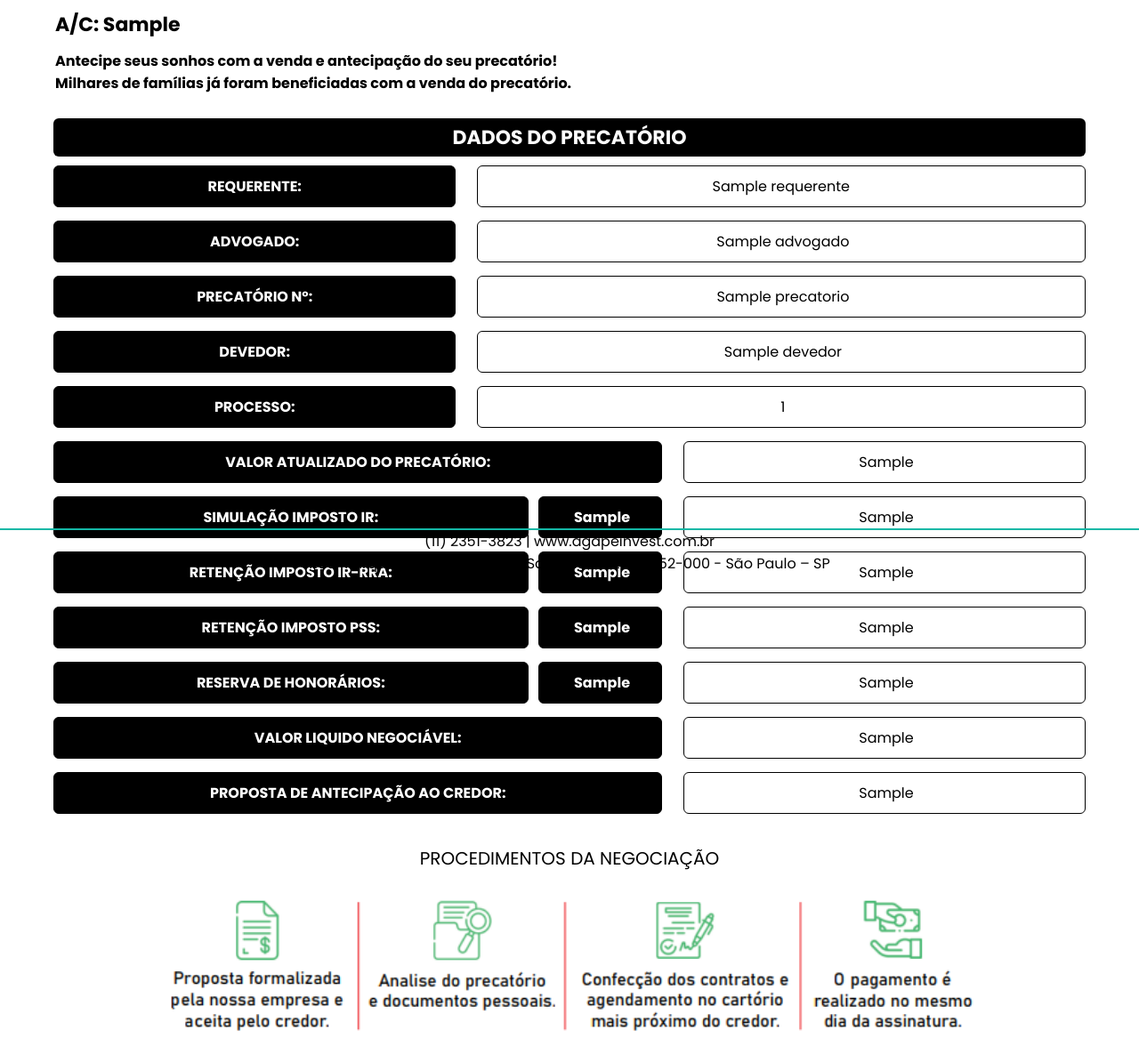
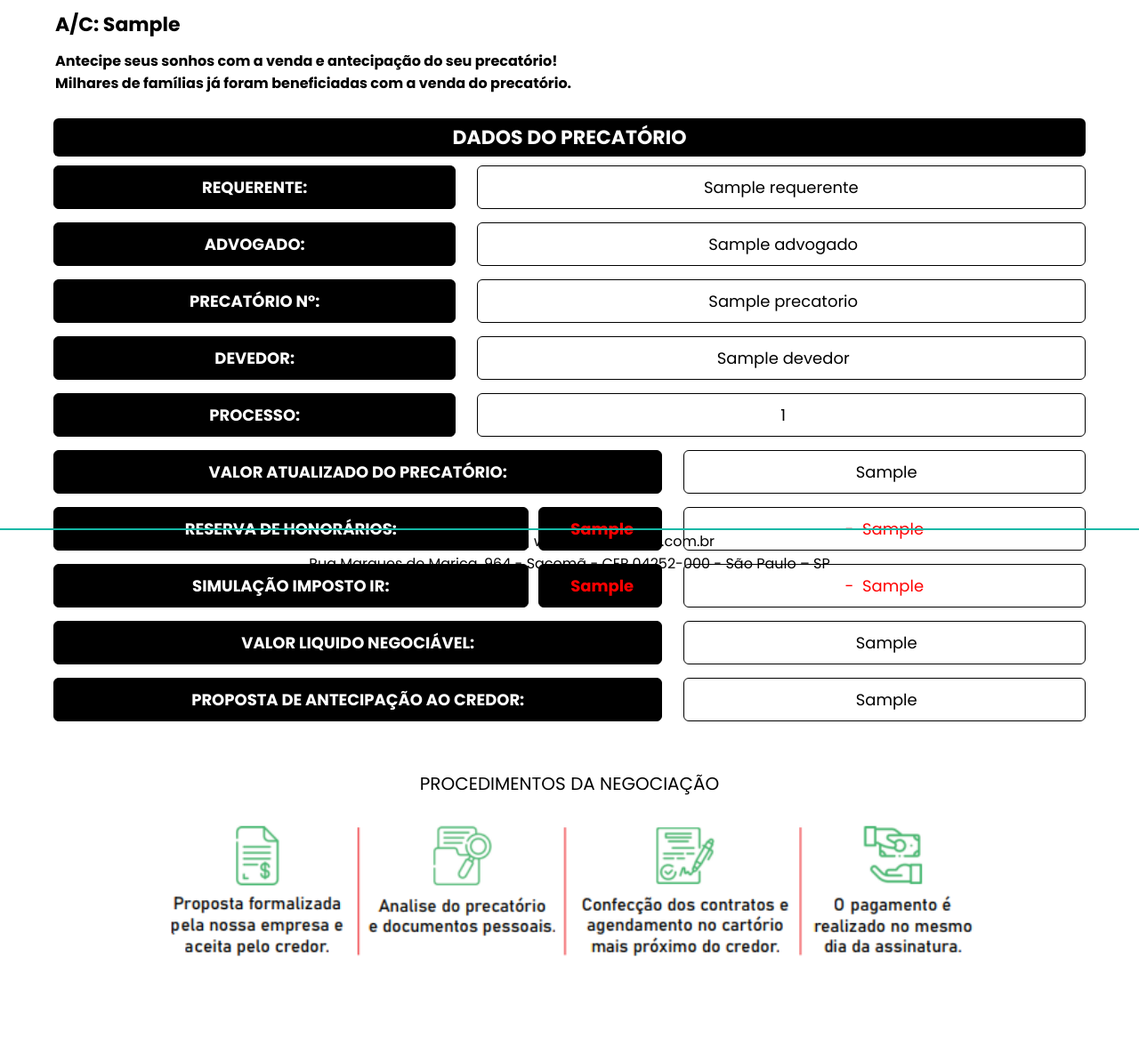
Before and after one commit to elitoncamposvr/advsv2, a PHP site: the page made by views/proposta.php in a window 1280 px wide. Shown: the part 154-1321 px from the top of the page at 89% size. After the commit the page ends 1229 px from the top, so only its background shows below. Run offline with PHP 8.4, Linux system fonts and the light colour scheme; the template is opened without the code that fills it: most values are stand-ins (such as "Sample title", 1, 10 or a date in 2020); some libraries are stand-ins or nearby versions.

Commit message:
Changed PDF

```diff
--- a/views/proposta.php
+++ b/views/proposta.php
@@ -72,6 +72,7 @@
         padding: 10px 0;
         text-align: center;
         font-weight: bold;
+        font-size: 18px;
     }
 
     .data {
@@ -81,6 +82,7 @@
         border-radius: 6px;
         padding: 10px 0;
         text-align: center;
+        font-size: 18px;
     }
 
     .label-2 {
@@ -93,6 +95,7 @@
         padding: 10px 0;
         text-align: center;
         font-weight: bold;
+        font-size: 18px;
     }
 
     .data-2 {
@@ -102,6 +105,7 @@
         border-radius: 6px;
         padding: 10px 0;
         text-align: center;
+        font-size: 18px;
     }
 
     .label-3 {
@@ -114,6 +118,7 @@
         padding: 10px 0;
         text-align: center;
         font-weight: bold;
+        font-size: 18px;
     }
 
     .data-perc {
@@ -127,6 +132,7 @@
         text-align: center;
         font-weight: bold;
         margin-left: 1%;
+        font-size: 18px;
     }
 
     .data-3 {
@@ -136,12 +142,13 @@
         border-radius: 6px;
         padding: 10px 0;
         text-align: center;
+        font-size: 18px;
     }
 
     h1 {
         text-align: center;
         font-size: 20px;
-        margin: 20px;
+        margin: 40px 0 20px 0;
         font-weight: 500;
     }
 
@@ -159,6 +166,10 @@
 
     .center{
         text-align: center;
+    }
+
+    .red{
+        color: red;
     }
 </style>
 
@@ -253,49 +264,25 @@
 
     <div class="table-line">
         <div class="label-3">
-            SIMULAÇÃO IMPOSTO IR:
+            RESERVA DE HONORÁRIOS:
         </div>
-        <div class="data-perc">
-            &nbsp;<?php echo $proposta['ir_perc']; ?>
+        <div class="data-perc red">
+            &nbsp;<?php echo $proposta['honorarios_perc']; ?>
         </div>
-        <div class="data-3">
-            &nbsp;<?php echo $proposta['ir_vlr']; ?>
+        <div class="data-3 red">
+            - &nbsp;<?php echo $proposta['honorarios_vlr_exib']; ?>
         </div>
     </div>
 
     <div class="table-line">
         <div class="label-3">
-            RETENÇÃO IMPOSTO IR-RRA:
+            SIMULAÇÃO IMPOSTO IR:
         </div>
-        <div class="data-perc">
-            &nbsp;<?php echo $proposta['rra_perc']; ?>
+        <div class="data-perc red">
+            &nbsp;<?php echo $proposta['ir_perc']; ?>
         </div>
-        <div class="data-3">
-            &nbsp;<?php echo $proposta['rra_vlr']; ?>
-        </div>
-    </div>
-
-    <div class="table-line">
-        <div class="label-3">
-            RETENÇÃO IMPOSTO PSS:
-        </div>
-        <div class="data-perc">
-            &nbsp;<?php echo $proposta['pss_perc']; ?>
-        </div>
-        <div class="data-3">
-            &nbsp;<?php echo $proposta['pss_vlr_exib']; ?>
-        </div>
-    </div>
-
-    <div class="table-line">
-        <div class="label-3">
-            RESERVA DE HONORÁRIOS:
-        </div>
-        <div class="data-perc">
-            &nbsp;<?php echo $proposta['honorarios_perc']; ?>
-        </div>
-        <div class="data-3">
-            &nbsp;<?php echo $proposta['honorarios_vlr_exib']; ?>
+        <div class="data-3 red">
+            - &nbsp;<?php echo $proposta['ir_vlr']; ?>
         </div>
     </div>
 
```
